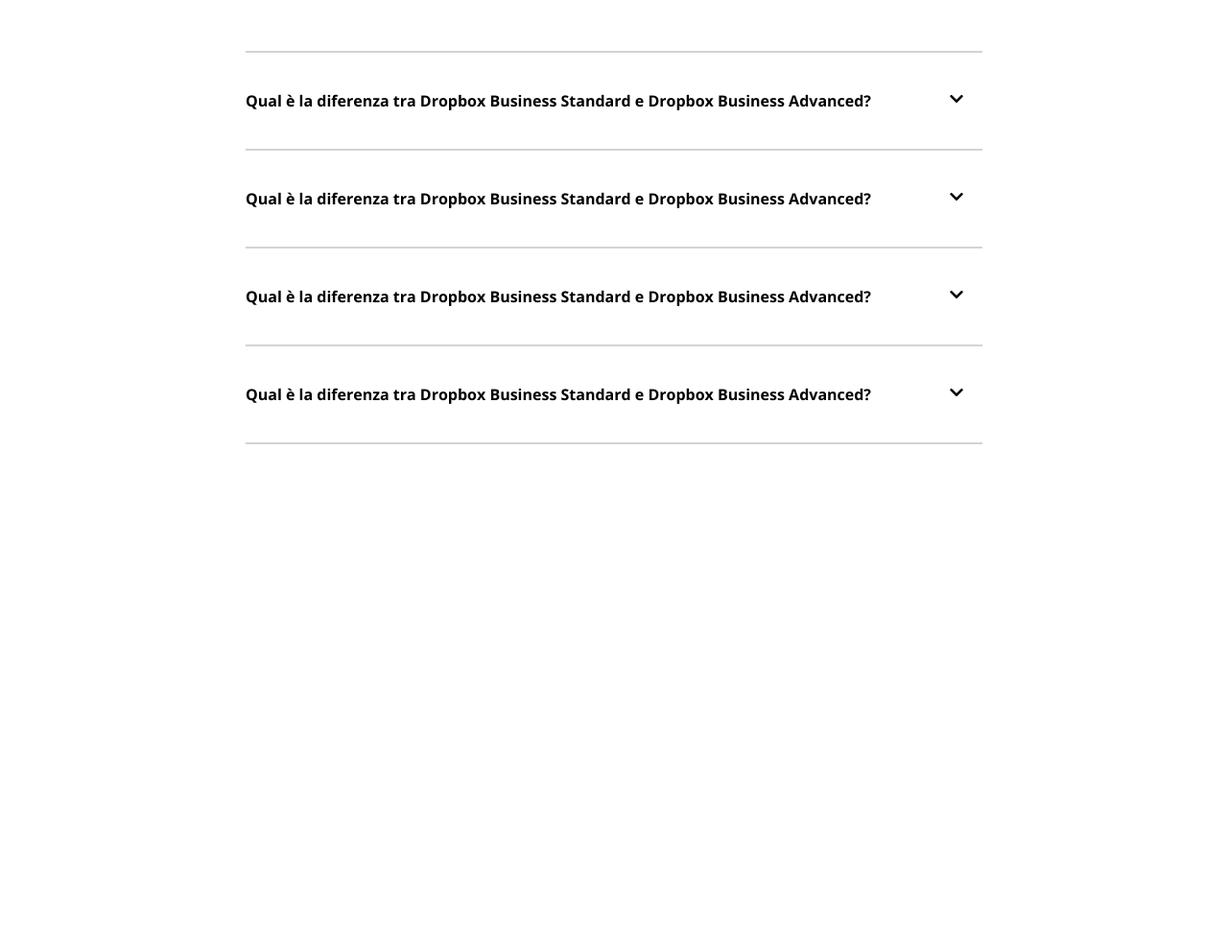
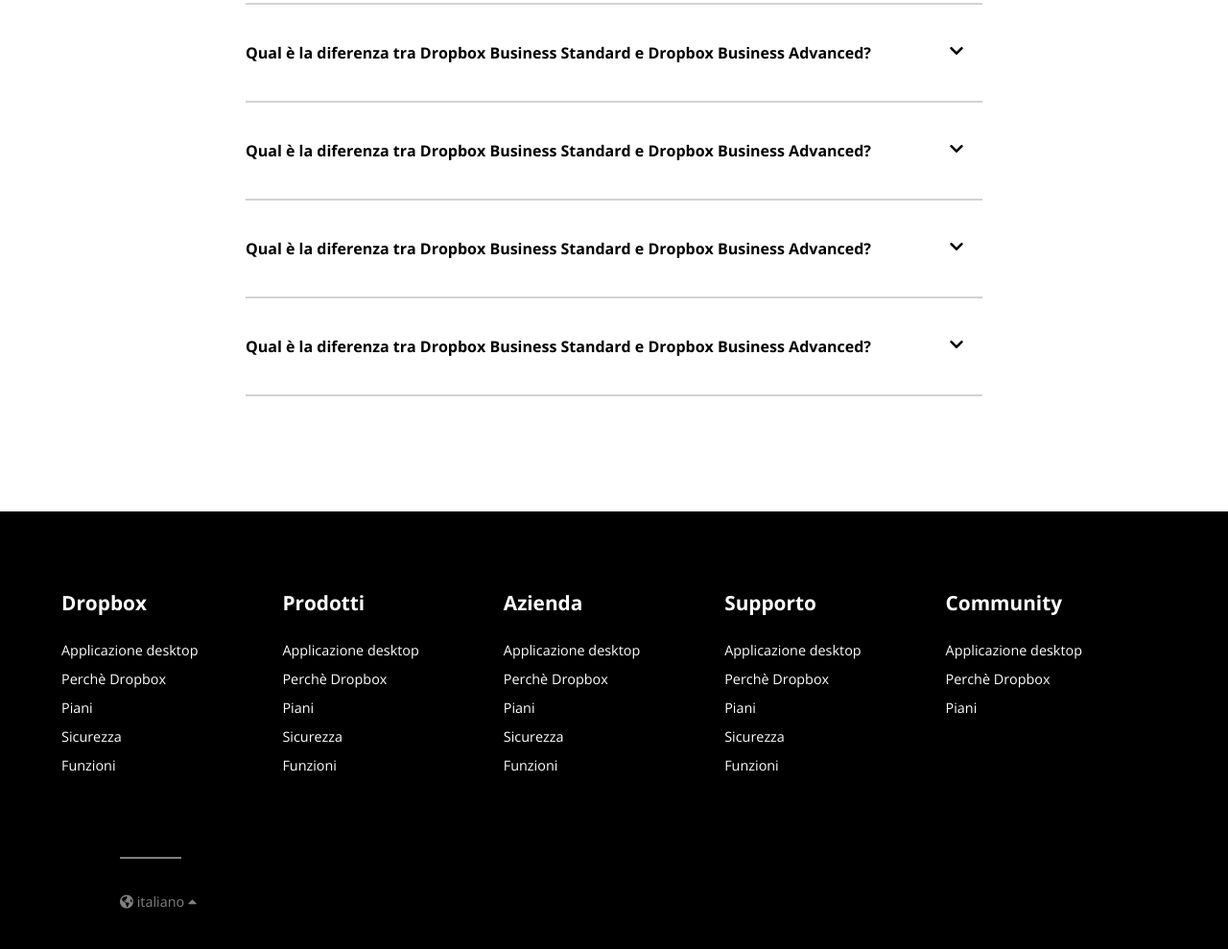
Before and after one commit to Jack-rm/htmlcss-dropbox, a plain HTML site: page index.html in a window 1280 px wide. Shown: the part 6990-7979 px from the top of the page at 96% size. Before the commit the page ends 7573 px from the top, so only its background shows below. Drawn offline with nearby package versions, Linux system fonts and the light colour scheme.

Commit message:
Footer completed

```diff
--- a/css/style.css
+++ b/css/style.css
@@ -268,7 +268,7 @@ ul.header-menu li{
 }
 
 .wrapper-head{
-    margin: 150px 0px 60px 0px;
+    margin: 100px 0px 60px 0px;
 }
 
 .wrapper-head h3{
@@ -420,19 +420,46 @@ ul.header-menu li{
 
 
 
+footer{
+    background-color: black;
+}
 
+.footer-main{
+    width: 90%;
+    margin: 0 auto;
+    padding: 80px 0px;
+}
 
+.footer-column{
+    color: white;
+    width: 20%;
+    line-height: 30px;
+}
 
+.footer-main .footer-column h5{
+    font-size: 1.3em;
+    font-weight: bold;
+    padding-bottom: 20px;
 
+}
 
+.footer-main .footer-column li{
+    font-size: 0.9em;
+}
 
+footer hr{
+    width: 5%;
+    border: 1px solid rgb(128, 128, 128);
+    margin-bottom: 35px;
+    margin-left: 125px;
+}
 
-
-
-
-
-
-
+footer p{
+    color: grey;
+    font-size: 0.9em;
+    padding-left: 125px;
+    padding-bottom: 40px;
+}
 
 .clearfix::after{
     content:'';
--- a/index.html
+++ b/index.html
@@ -309,5 +309,60 @@
 
     </main>
 
+    <footer>
+        <div class="footer-main clearfix">
+            <div class="footer-column fl">
+                <h5>Dropbox</h5>
+                <ul>
+                    <li>Applicazione desktop</li>
+                    <li>Perchè Dropbox</li>
+                    <li>Piani</li>
+                    <li>Sicurezza</li>
+                    <li>Funzioni</li>
+                </ul>
+            </div>
+            <div class="footer-column fl">
+                <h5>Prodotti</h5>
+                <ul>
+                    <li>Applicazione desktop</li>
+                    <li>Perchè Dropbox</li>
+                    <li>Piani</li>
+                    <li>Sicurezza</li>
+                    <li>Funzioni</li>
+                </ul>
+            </div>
+            <div class="footer-column fl">
+                <h5>Azienda</h5>
+                <ul>
+                    <li>Applicazione desktop</li>
+                    <li>Perchè Dropbox</li>
+                    <li>Piani</li>
+                    <li>Sicurezza</li>
+                    <li>Funzioni</li>
+                </ul>
+            </div>
+            <div class="footer-column fl">
+                <h5>Supporto</h5>
+                <ul>
+                    <li>Applicazione desktop</li>
+                    <li>Perchè Dropbox</li>
+                    <li>Piani</li>
+                    <li>Sicurezza</li>
+                    <li>Funzioni</li>
+                </ul>
+            </div>
+            <div class="footer-column fl">
+                <h5>Community</h5>
+                <ul>
+                    <li>Applicazione desktop</li>
+                    <li>Perchè Dropbox</li>
+                    <li>Piani</li>
+                </ul>
+            </div>
+        </div>
+        <hr>
+        <p><i class="fas fa-globe-americas"></i> italiano <i class="fas fa-caret-up"></i></p>
+    </footer>
+
 </body>
 </html>
```
